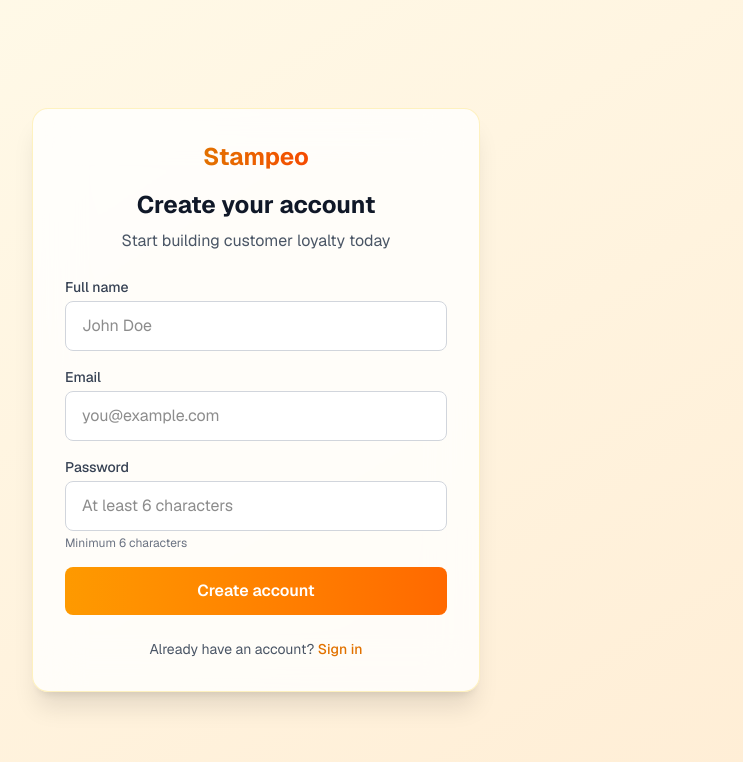
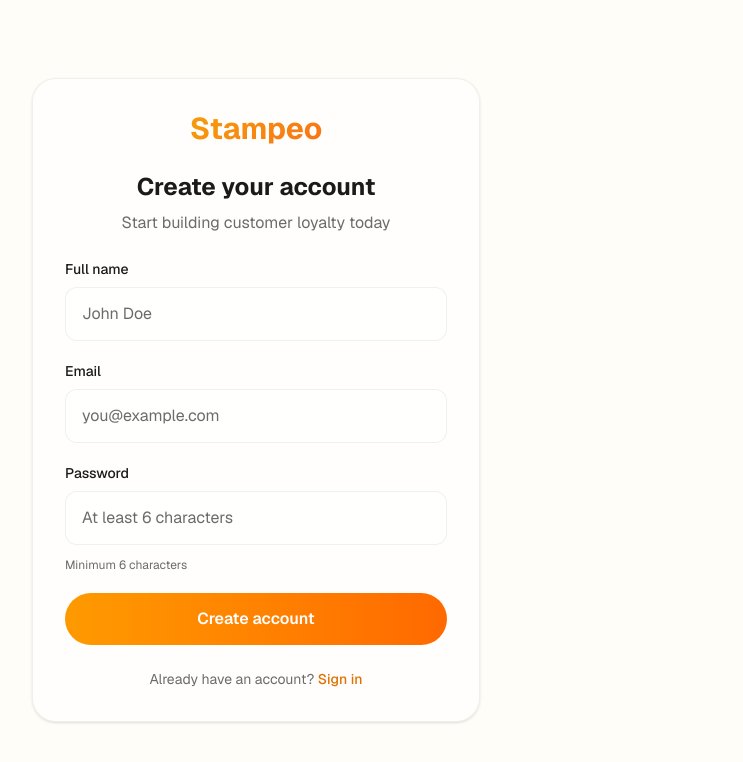
Before and after one commit to harryviennot/stampeo-showcase, a Next.js app: page /signup in a window 1280 px wide. Shown: the top 762 px of the page, without its empty margins (384-1127 px from the left). Built offline with nearby package versions, Linux system fonts and the light colour scheme; no server answers.

Commit message:
feat: implement fade-in animation and refine UI styling for login and signup pages, including dark mode support and CSS variable usage

```diff
--- a/app/login/page.tsx
+++ b/app/login/page.tsx
@@ -1,6 +1,6 @@
 "use client";
 
-import { useState } from "react";
+import { useState, useEffect } from "react";
 import Link from "next/link";
 import { useAuth } from "@/lib/supabase/auth-provider";
 
@@ -9,7 +9,12 @@
   const [password, setPassword] = useState("");
   const [error, setError] = useState<string | null>(null);
   const [loading, setLoading] = useState(false);
+  const [mounted, setMounted] = useState(false);
   const { signIn } = useAuth();
+
+  useEffect(() => {
+    setMounted(true);
+  }, []);
 
   const handleSubmit = async (e: React.FormEvent) => {
     e.preventDefault();
@@ -30,29 +35,34 @@
   };
 
   return (
-    <div className="min-h-screen flex items-center justify-center bg-gradient-to-br from-amber-50 to-orange-100">
-      <div className="w-full max-w-md p-8 space-y-6 bg-white/80 backdrop-blur-xl rounded-2xl shadow-xl border border-amber-200/50">
+    <div className="min-h-screen flex items-center justify-center bg-[var(--background)]">
+      {/* Card container */}
+      <div
+        className={`w-full max-w-md p-8 space-y-6 bg-[var(--card-bg)] border border-[var(--card-border)] rounded-3xl shadow-sm transition-all duration-700 ${
+          mounted ? "opacity-100 translate-y-0" : "opacity-0 translate-y-8"
+        }`}
+      >
         <div className="text-center">
-          <Link href="/" className="inline-block mb-4">
-            <span className="text-2xl font-bold bg-gradient-to-r from-amber-600 to-orange-600 bg-clip-text text-transparent">
+          <Link href="/" className="inline-block mb-6 group">
+            <span className="text-3xl font-bold gradient-text transition-transform group-hover:scale-105 inline-block">
               Stampeo
             </span>
           </Link>
-          <h1 className="text-2xl font-bold text-gray-900">Welcome back</h1>
-          <p className="text-gray-600 mt-2">Sign in to your account</p>
+          <h1 className="text-2xl font-bold text-[var(--foreground)]">Welcome back</h1>
+          <p className="text-[var(--muted-foreground)] mt-2">Sign in to your account</p>
         </div>
 
-        <form onSubmit={handleSubmit} className="space-y-4">
+        <form onSubmit={handleSubmit} className="space-y-5">
           {error && (
-            <div className="p-3 rounded-lg bg-red-50 text-red-600 text-sm border border-red-200">
+            <div className="p-4 rounded-2xl bg-red-50 text-red-600 text-sm border border-red-100 dark:bg-red-950/50 dark:border-red-900/50 dark:text-red-400">
               {error}
             </div>
           )}
 
-          <div>
+          <div className="space-y-2">
             <label
               htmlFor="email"
-              className="block text-sm font-medium text-gray-700 mb-1"
+              className="block text-sm font-medium text-[var(--foreground)]"
             >
               Email
             </label>
@@ -62,15 +72,15 @@
               value={email}
               onChange={(e) => setEmail(e.target.value)}
               required
-              className="w-full px-4 py-3 rounded-lg border border-gray-300 bg-white focus:ring-2 focus:ring-amber-500 focus:border-transparent outline-none transition"
+              className="w-full px-4 py-3.5 rounded-xl border border-[var(--border)] bg-white/50 dark:bg-white/5 focus:ring-2 focus:ring-amber-500/50 focus:border-amber-500 outline-none transition-all duration-200 text-[var(--foreground)] placeholder:text-[var(--muted-foreground)]"
               placeholder="you@example.com"
             />
           </div>
 
-          <div>
+          <div className="space-y-2">
             <label
               htmlFor="password"
-              className="block text-sm font-medium text-gray-700 mb-1"
+              className="block text-sm font-medium text-[var(--foreground)]"
             >
               Password
             </label>
@@ -80,7 +90,7 @@
               value={password}
               onChange={(e) => setPassword(e.target.value)}
               required
-              className="w-full px-4 py-3 rounded-lg border border-gray-300 bg-white focus:ring-2 focus:ring-amber-500 focus:border-transparent outline-none transition"
+              className="w-full px-4 py-3.5 rounded-xl border border-[var(--border)] bg-white/50 dark:bg-white/5 focus:ring-2 focus:ring-amber-500/50 focus:border-amber-500 outline-none transition-all duration-200 text-[var(--foreground)] placeholder:text-[var(--muted-foreground)]"
               placeholder="Enter your password"
             />
           </div>
@@ -88,17 +98,17 @@
           <button
             type="submit"
             disabled={loading}
-            className="w-full py-3 px-4 bg-gradient-to-r from-amber-500 to-orange-500 text-white font-semibold rounded-lg hover:from-amber-600 hover:to-orange-600 focus:ring-2 focus:ring-amber-500 focus:ring-offset-2 transition disabled:opacity-50 disabled:cursor-not-allowed"
+            className="w-full py-3.5 px-4 bg-gradient-to-r from-amber-500 to-orange-500 text-white font-semibold rounded-full hover:from-amber-600 hover:to-orange-600 hover:scale-[1.02] hover:shadow-lg hover:shadow-amber-500/25 focus:ring-2 focus:ring-amber-500 focus:ring-offset-2 transition-all duration-200 disabled:opacity-50 disabled:cursor-not-allowed disabled:hover:scale-100"
           >
             {loading ? "Signing in..." : "Sign in"}
           </button>
         </form>
 
-        <p className="text-center text-sm text-gray-600">
+        <p className="text-center text-sm text-[var(--muted-foreground)]">
           Don&apos;t have an account?{" "}
           <Link
             href="/signup"
-            className="text-amber-600 hover:text-amber-700 font-medium"
+            className="text-amber-600 hover:text-amber-700 font-medium transition-colors"
           >
             Sign up
           </Link>
--- a/app/signup/page.tsx
+++ b/app/signup/page.tsx
@@ -1,6 +1,6 @@
 "use client";
 
-import { useState } from "react";
+import { useState, useEffect } from "react";
 import Link from "next/link";
 import { useAuth } from "@/lib/supabase/auth-provider";
 
@@ -10,7 +10,12 @@
   const [password, setPassword] = useState("");
   const [error, setError] = useState<string | null>(null);
   const [loading, setLoading] = useState(false);
+  const [mounted, setMounted] = useState(false);
   const { signUp } = useAuth();
+
+  useEffect(() => {
+    setMounted(true);
+  }, []);
 
   const handleSubmit = async (e: React.FormEvent) => {
     e.preventDefault();
@@ -38,31 +43,36 @@
   };
 
   return (
-    <div className="min-h-screen flex items-center justify-center bg-gradient-to-br from-amber-50 to-orange-100">
-      <div className="w-full max-w-md p-8 space-y-6 bg-white/80 backdrop-blur-xl rounded-2xl shadow-xl border border-amber-200/50">
+    <div className="min-h-screen flex items-center justify-center bg-[var(--background)]">
+      {/* Card container */}
+      <div
+        className={`w-full max-w-md p-8 space-y-6 bg-[var(--card-bg)] border border-[var(--card-border)] rounded-3xl shadow-sm transition-all duration-700 ${
+          mounted ? "opacity-100 translate-y-0" : "opacity-0 translate-y-8"
+        }`}
+      >
         <div className="text-center">
-          <Link href="/" className="inline-block mb-4">
-            <span className="text-2xl font-bold bg-gradient-to-r from-amber-600 to-orange-600 bg-clip-text text-transparent">
+          <Link href="/" className="inline-block mb-6 group">
+            <span className="text-3xl font-bold gradient-text transition-transform group-hover:scale-105 inline-block">
               Stampeo
             </span>
           </Link>
-          <h1 className="text-2xl font-bold text-gray-900">Create your account</h1>
-          <p className="text-gray-600 mt-2">
+          <h1 className="text-2xl font-bold text-[var(--foreground)]">Create your account</h1>
+          <p className="text-[var(--muted-foreground)] mt-2">
             Start building customer loyalty today
           </p>
         </div>
 
-        <form onSubmit={handleSubmit} className="space-y-4">
+        <form onSubmit={handleSubmit} className="space-y-5">
           {error && (
-            <div className="p-3 rounded-lg bg-red-50 text-red-600 text-sm border border-red-200">
+            <div className="p-4 rounded-2xl bg-red-50 text-red-600 text-sm border border-red-100 dark:bg-red-950/50 dark:border-red-900/50 dark:text-red-400">
               {error}
             </div>
           )}
 
-          <div>
+          <div className="space-y-2">
             <label
               htmlFor="name"
-              className="block text-sm font-medium text-gray-700 mb-1"
+              className="block text-sm font-medium text-[var(--foreground)]"
             >
               Full name
             </label>
@@ -72,15 +82,15 @@
               value={name}
               onChange={(e) => setName(e.target.value)}
               required
-              className="w-full px-4 py-3 rounded-lg border border-gray-300 bg-white focus:ring-2 focus:ring-amber-500 focus:border-transparent outline-none transition"
+              className="w-full px-4 py-3.5 rounded-xl border border-[var(--border)] bg-white/50 dark:bg-white/5 focus:ring-2 focus:ring-amber-500/50 focus:border-amber-500 outline-none transition-all duration-200 text-[var(--foreground)] placeholder:text-[var(--muted-foreground)]"
               placeholder="John Doe"
             />
           </div>
 
-          <div>
+          <div className="space-y-2">
             <label
               htmlFor="email"
-              className="block text-sm font-medium text-gray-700 mb-1"
+              className="block text-sm font-medium text-[var(--foreground)]"
             >
               Email
             </label>
@@ -90,15 +100,15 @@
               value={email}
               onChange={(e) => setEmail(e.target.value)}
               required
-              className="w-full px-4 py-3 rounded-lg border border-gray-300 bg-white focus:ring-2 focus:ring-amber-500 focus:border-transparent outline-none transition"
+              className="w-full px-4 py-3.5 rounded-xl border border-[var(--border)] bg-white/50 dark:bg-white/5 focus:ring-2 focus:ring-amber-500/50 focus:border-amber-500 outline-none transition-all duration-200 text-[var(--foreground)] placeholder:text-[var(--muted-foreground)]"
               placeholder="you@example.com"
             />
           </div>
 
-          <div>
+          <div className="space-y-2">
             <label
               htmlFor="password"
-              className="block text-sm font-medium text-gray-700 mb-1"
+              className="block text-sm font-medium text-[var(--foreground)]"
             >
               Password
             </label>
@@ -109,26 +119,26 @@
               onChange={(e) => setPassword(e.target.value)}
               required
               minLength={6}
-              className="w-full px-4 py-3 rounded-lg border border-gray-300 bg-white focus:ring-2 focus:ring-amber-500 focus:border-transparent outline-none transition"
+              className="w-full px-4 py-3.5 rounded-xl border border-[var(--border)] bg-white/50 dark:bg-white/5 focus:ring-2 focus:ring-amber-500/50 focus:border-amber-500 outline-none transition-all duration-200 text-[var(--foreground)] placeholder:text-[var(--muted-foreground)]"
               placeholder="At least 6 characters"
             />
-            <p className="text-xs text-gray-500 mt-1">Minimum 6 characters</p>
+            <p className="text-xs text-[var(--muted-foreground)] mt-1">Minimum 6 characters</p>
           </div>
 
           <button
             type="submit"
             disabled={loading}
-            className="w-full py-3 px-4 bg-gradient-to-r from-amber-500 to-orange-500 text-white font-semibold rounded-lg hover:from-amber-600 hover:to-orange-600 focus:ring-2 focus:ring-amber-500 focus:ring-offset-2 transition disabled:opacity-50 disabled:cursor-not-allowed"
+            className="w-full py-3.5 px-4 bg-gradient-to-r from-amber-500 to-orange-500 text-white font-semibold rounded-full hover:from-amber-600 hover:to-orange-600 hover:scale-[1.02] hover:shadow-lg hover:shadow-amber-500/25 focus:ring-2 focus:ring-amber-500 focus:ring-offset-2 transition-all duration-200 disabled:opacity-50 disabled:cursor-not-allowed disabled:hover:scale-100"
           >
             {loading ? "Creating account..." : "Create account"}
           </button>
         </form>
 
-        <p className="text-center text-sm text-gray-600">
+        <p className="text-center text-sm text-[var(--muted-foreground)]">
           Already have an account?{" "}
           <Link
             href="/login"
-            className="text-amber-600 hover:text-amber-700 font-medium"
+            className="text-amber-600 hover:text-amber-700 font-medium transition-colors"
           >
             Sign in
           </Link>
```
